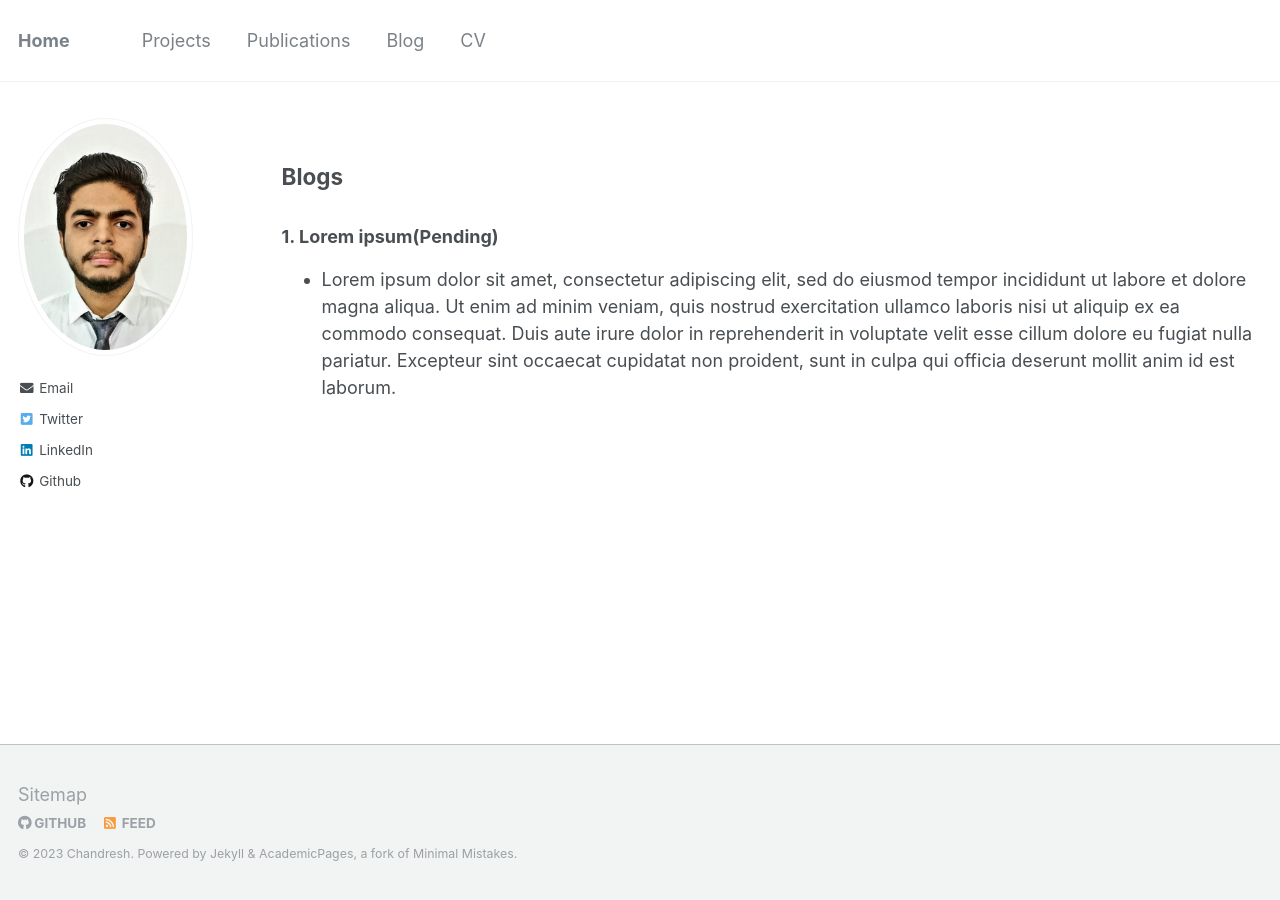
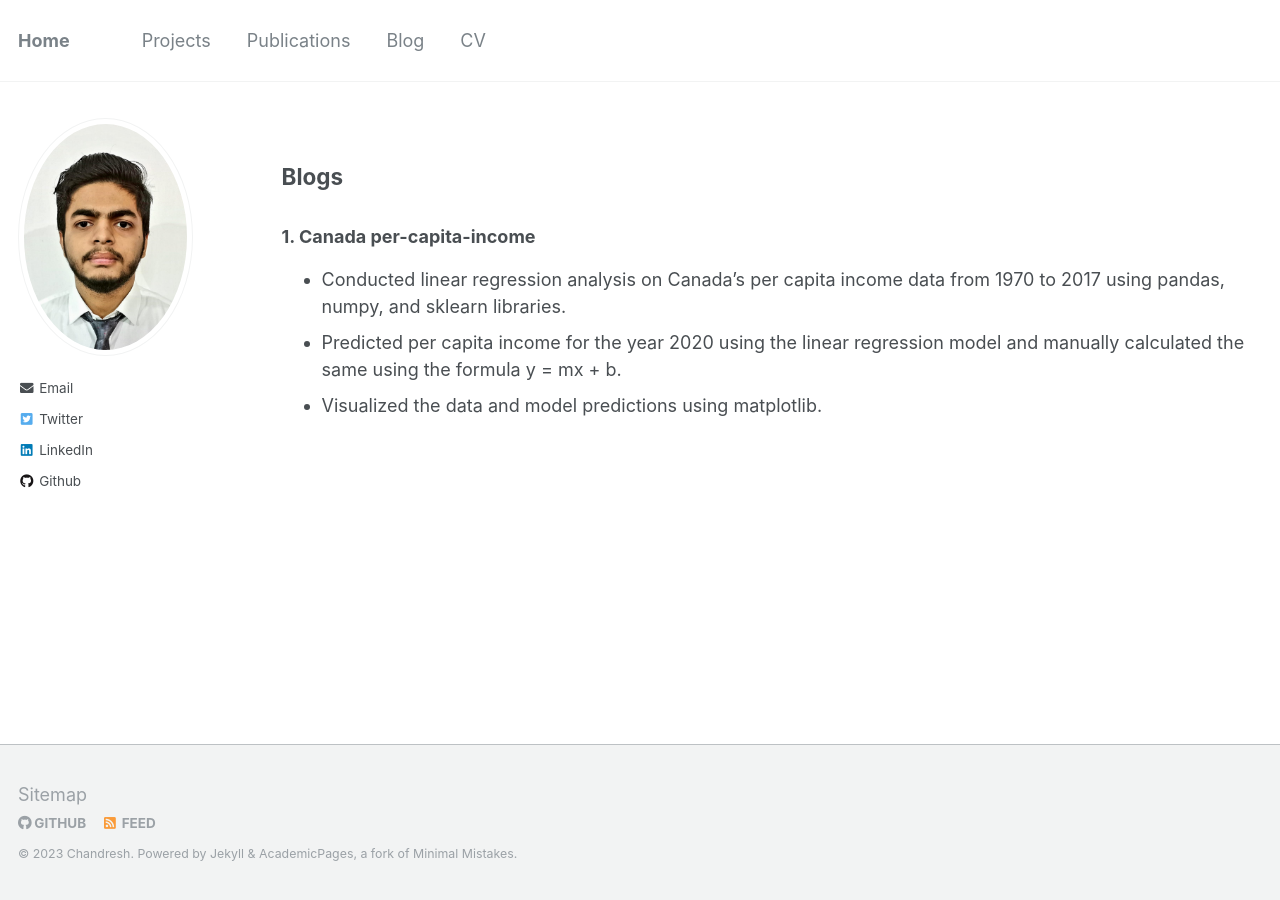
Before and after one commit to cheenu080/chandresh-pandey.github.io, a Jekyll site: the page built from _pages/allblogs.md, in a window 1280 px wide. Built offline with Jekyll 4.4.1, drawn with Linux system fonts in a browser that asks for light colours.

Commit message:
modified

```diff
--- a/_pages/allblogs.md
+++ b/_pages/allblogs.md
@@ -6,6 +6,8 @@ author_profile: true
 
 <h2> Blogs </h2>
 
-### 1. Lorem ipsum(Pending)
+### 1. Canada per-capita-income
 
-- Lorem ipsum dolor sit amet, consectetur adipiscing elit, sed do eiusmod tempor incididunt ut labore et dolore magna aliqua. Ut enim ad minim veniam, quis nostrud exercitation ullamco laboris nisi ut aliquip ex ea commodo consequat. Duis aute irure dolor in reprehenderit in voluptate velit esse cillum dolore eu fugiat nulla pariatur. Excepteur sint occaecat cupidatat non proident, sunt in culpa qui officia deserunt mollit anim id est laborum.
+- Conducted linear regression analysis on Canada's per capita income data from 1970 to 2017 using pandas, numpy, and sklearn libraries.
+- Predicted per capita income for the year 2020 using the linear regression model and manually calculated the same using the formula y = mx + b.
+- Visualized the data and model predictions using matplotlib.
```
